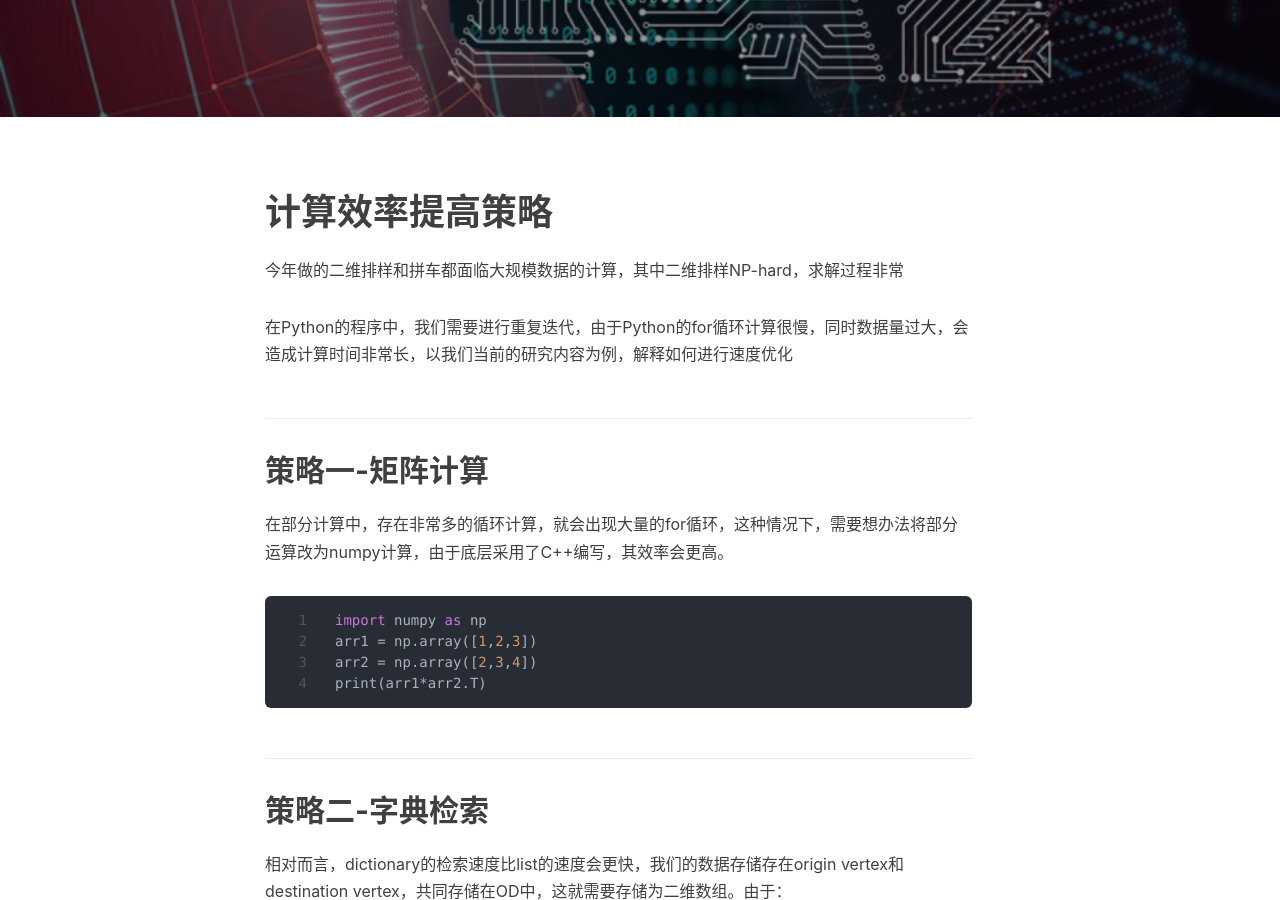
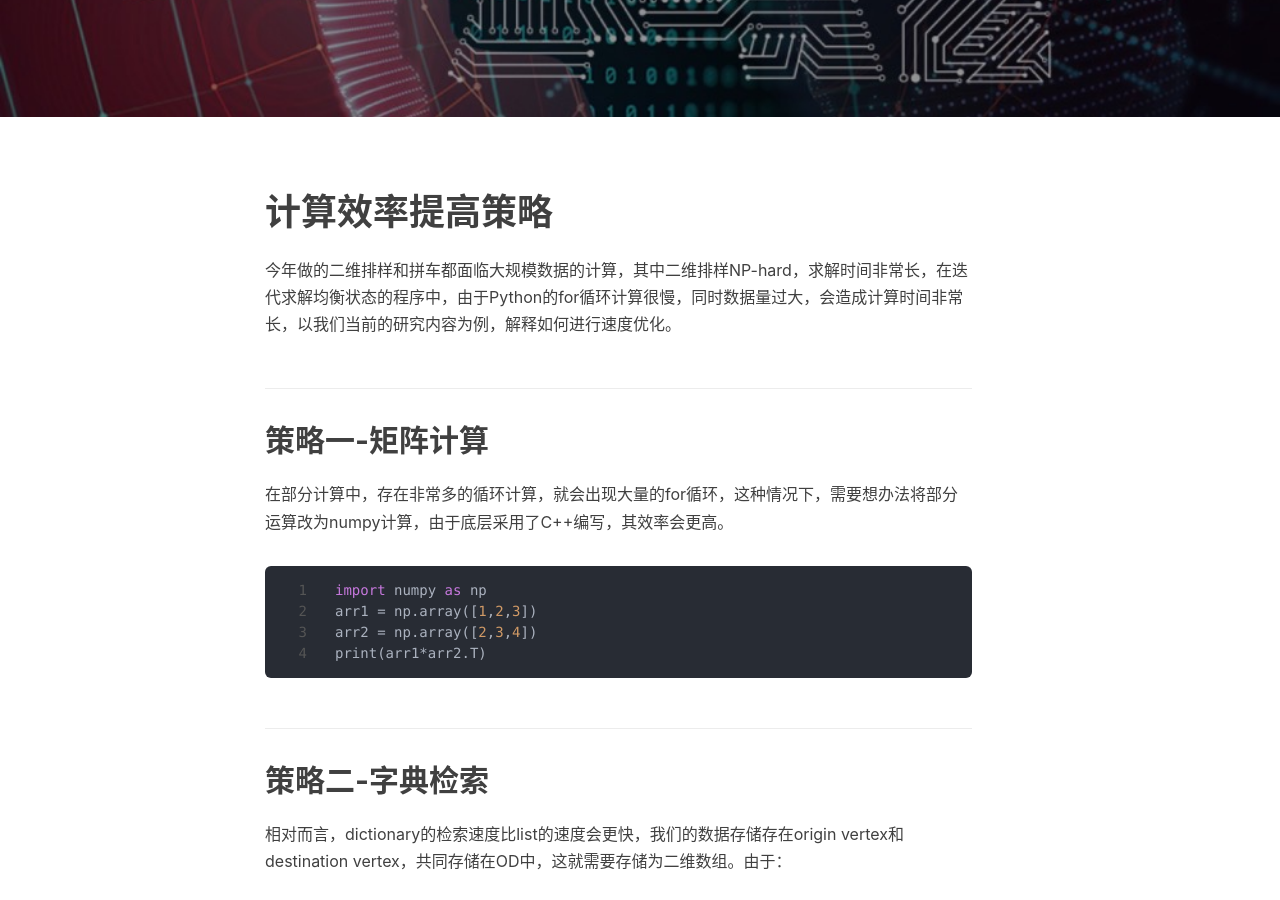
Before and after one commit to seanys/seanys-page-old, a Jekyll site: the page built from _posts/2020-12-10-提高计算效率策略.md, in a window 1280 px wide and 900 px high, scrolled down 406 px. Built offline with Jekyll 4.4.1, drawn with Linux system fonts in a browser that asks for light colours; nearby versions of some CDN libraries; comment, search, counter and statistics services are not loaded.

Commit message:
Update 2020-12-10-提高计算效率策略.md

```diff
--- a/_posts/2020-12-10-提高计算效率策略.md
+++ b/_posts/2020-12-10-提高计算效率策略.md
@@ -11,9 +11,7 @@ tags:
 
 # 计算效率提高策略
 
-今年做的二维排样和拼车都面临大规模数据的计算，其中二维排样NP-hard，求解过程非常
-
-在Python的程序中，我们需要进行重复迭代，由于Python的for循环计算很慢，同时数据量过大，会造成计算时间非常长，以我们当前的研究内容为例，解释如何进行速度优化
+今年做的二维排样和拼车都面临大规模数据的计算，其中二维排样NP-hard，求解时间非常长，在迭代求解均衡状态的程序中，由于Python的for循环计算很慢，同时数据量过大，会造成计算时间非常长，以我们当前的研究内容为例，解释如何进行速度优化。
 
 ## 策略一-矩阵计算
 
```
